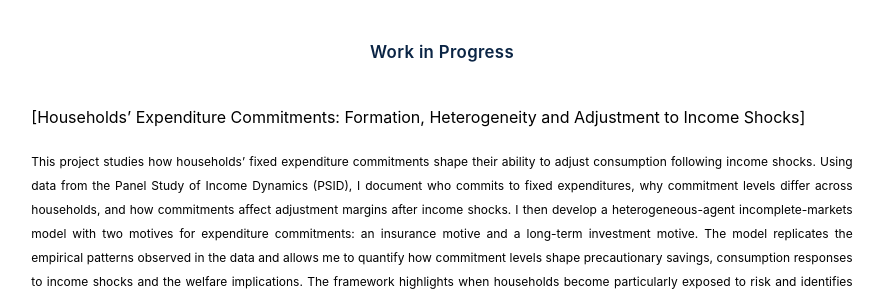
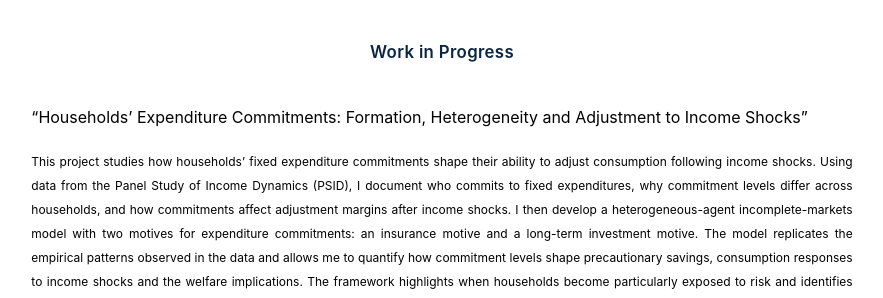
Before and after one commit to LudovicRoussel/ludovicroussel.github.io, a Jekyll site: the page built from Research/Research.md, in a window 1280 px wide. Shown: the part 337-635 px from the top of the page, without its empty margins (198-1081 px from the left). Built offline with Jekyll 4.4.1, drawn with Linux system fonts in a browser that asks for light colours.

```diff
--- a/Research/Research.md
+++ b/Research/Research.md
@@ -17,7 +17,7 @@ title: "Research"
 
 &nbsp;
 
-[Households’ Expenditure Commitments: Formation, Heterogeneity and Adjustment to Income Shocks]
+"Households’ Expenditure Commitments: Formation, Heterogeneity and Adjustment to Income Shocks"
 
 <p align="justify">
 <sub>
```
